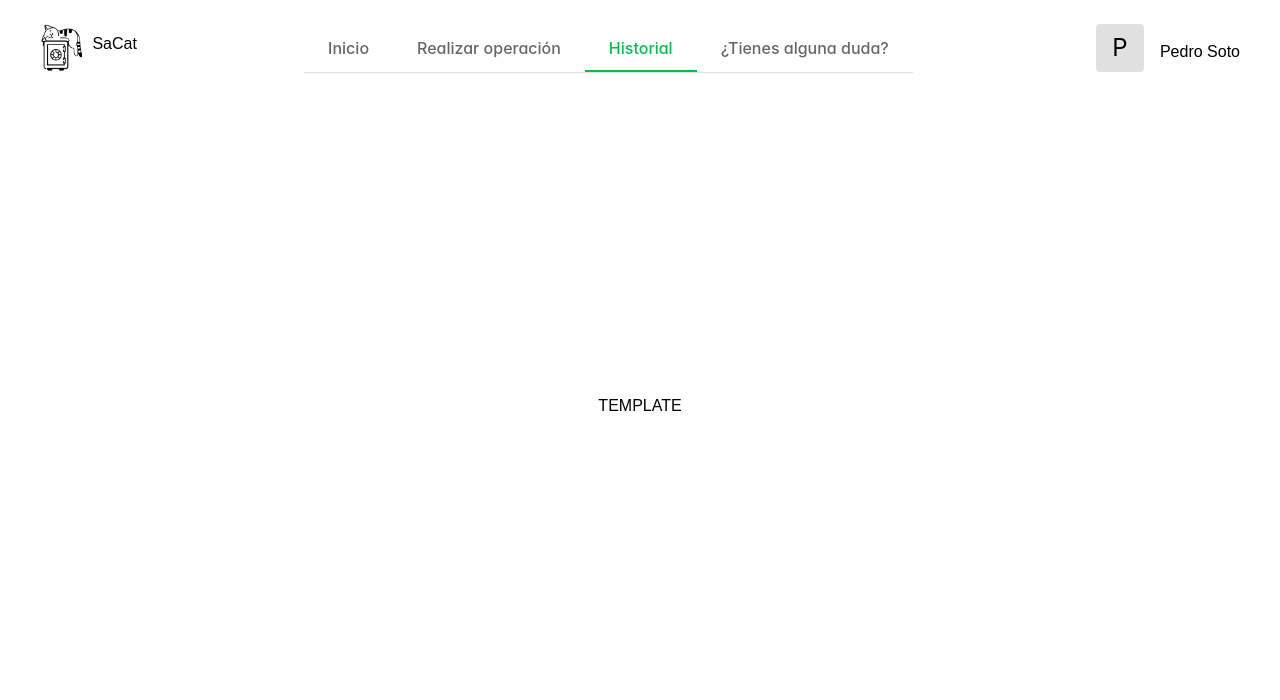
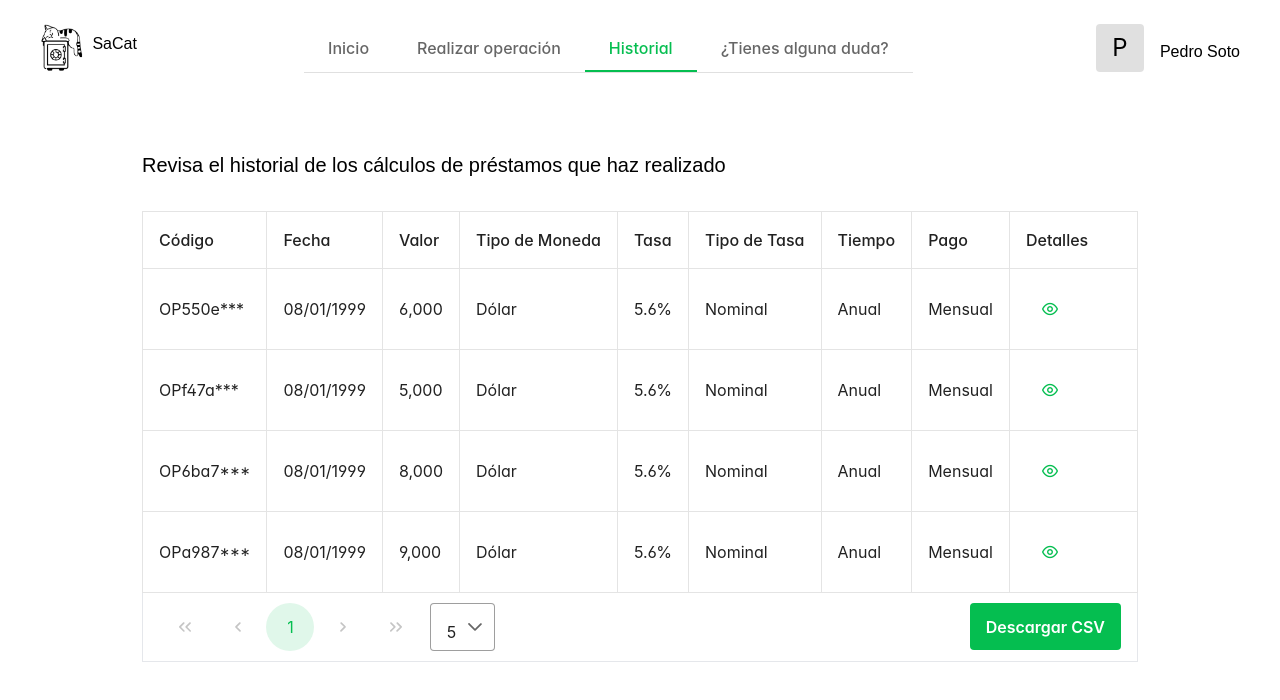
Before and after one commit to SaCat-Fintech/app-frontend, a Nuxt app: page /session/history in a window 1280 px wide. Shown: the top 700 px of the page. Built offline with nearby package versions, Linux system fonts and the light colour scheme; a web font is replaced by a local one.

Commit message:
feat: paginate and download CSV from dummy data

```diff
--- a/package.json
+++ b/package.json
@@ -21,6 +21,8 @@
   },
   "dependencies": {
     "@nuxt/image": "1.0.0-rc.3",
+    "csv-stringify": "^6.4.4",
+    "papaparse": "^5.4.1",
     "primeicons": "^6.0.1",
     "primevue": "^3.35.0",
     "vee-validate": "^3.4.15"
--- a/pages/session/history.vue
+++ b/pages/session/history.vue
@@ -4,11 +4,163 @@
       <Navbar />
     </nav>
     <div class="flex justify-center items-center h-5/6">
-      <div class="text-center flex flex-col gap-4">TEMPLATE</div>
+      <div class="text-center flex flex-col gap-4">
+        <p class="mb-4 text-left text-xl">
+          Revisa el historial de los cálculos de préstamos que haz realizado
+        </p>
+        <DataTable
+          :value="operations"
+          showGridlines
+          tableStyle="min-width: 50rem"
+          paginator
+          :rows="5"
+          :rowsPerPageOptions="[5, 10, 20, 50]"
+        >
+          <template #paginatorend>
+            <Button label="Descargar CSV" @click="exportCSV($event)" />
+          </template>
+          <Column field="id" header="Código">
+            <template #body="slotProps">
+              {{ formatCode(slotProps.data.id) }}
+            </template>
+          </Column>
+          <Column field="created_at" header="Fecha">
+            <template #body="slotProps">
+              {{ formatDate(slotProps.data.created_at) }}
+            </template>
+          </Column>
+          <Column field="vehicle_cost" header="Valor">
+            <template #body="slotProps">
+              {{ slotProps.data.vehicle_cost.toLocaleString() }}
+            </template>
+          </Column>
+          <Column field="currency" header="Tipo de Moneda">
+            <template #body="slotProps">
+              {{ slotProps.data.currency === "dollar" ? "Dólar" : "Sol" }}
+            </template>
+          </Column>
+          <Column field="rate_value" header="Tasa">
+            <template #body="slotProps">
+              {{ slotProps.data.rate_value }}%
+            </template>
+          </Column>
+          <Column field="rate_type" header="Tipo de Tasa">
+            <template #body="slotProps">
+              {{
+                slotProps.data.rate_type === "nominal" ? "Nominal" : "Efectiva"
+              }}
+            </template>
+          </Column>
+          <Column field="rate_period" header="Tiempo">
+            <template #body="slotProps">
+              {{
+                periods.find((cap) => cap.value === slotProps.data.rate_period)
+                  ?.name
+              }}
+            </template>
+          </Column>
+          <Column field="payment_frequency" header="Pago">
+            <template #body="slotProps">
+              {{
+                periods.find(
+                  (cap) => cap.value === slotProps.data.payment_frequency,
+                )?.name
+              }}
+            </template>
+          </Column>
+          <Column :exportable="false" style="min-width: 8rem" header="Detalles">
+            <template #body="slotProps">
+              <Button icon="pi pi-eye" text rounded aria-label="Details" />
+            </template>
+          </Column>
+        </DataTable>
+      </div>
     </div>
   </div>
 </template>
 
-<script setup lang="ts"></script>
+<script setup lang="ts">
+import Papa from "papaparse";
+
+const periods = [
+  { value: "anual", name: "Anual" },
+  { value: "semestral", name: "Semestral" },
+  { value: "cuatrimestral", name: "Cuatrimestral" },
+  { value: "trimestral", name: "Trimestral" },
+  { value: "bimestral", name: "Bimestral" },
+  { value: "mensual", name: "Mensual" },
+  { value: "quincenal", name: "Quincenal" },
+  { value: "daily", name: "Diario" },
+];
+
+const formatCode = (value: string) => {
+  return "OP" + value.slice(0, 4) + "***";
+};
+const formatDate = (value: string) => {
+  const date = new Date(value);
+  const day = date.getDate().toString().padStart(2, "0");
+  const month = (date.getMonth() + 1).toString().padStart(2, "0");
+  const year = date.getFullYear();
+
+  return `${day}/${month}/${year}`;
+};
+
+const operations = ref([
+  {
+    id: "550e8400-e29b-41d4-a716-446655440000",
+    created_at: "1999-01-08 04:05:06",
+    vehicle_cost: 6000.0,
+    currency: "dollar",
+    rate_value: 5.6,
+    rate_type: "nominal",
+    rate_period: "anual",
+    payment_frequency: "mensual",
+  },
+  {
+    id: "f47ac10b-58cc-4372-a567-0e02b2c3d479",
+    created_at: "1999-01-08 04:05:06",
+    vehicle_cost: 5000.0,
+    currency: "dollar",
+    rate_value: 5.6,
+    rate_type: "nominal",
+    rate_period: "anual",
+    payment_frequency: "mensual",
+  },
+  {
+    id: "6ba7b810-9dad-11d1-80b4-00c04fd430c8",
+    created_at: "1999-01-08 04:05:06",
+    vehicle_cost: 8000.0,
+    currency: "dollar",
+    rate_value: 5.6,
+    rate_type: "nominal",
+    rate_period: "anual",
+    payment_frequency: "mensual",
+  },
+  {
+    id: "a987fbc9-4bed-3078-cf07-9141ba07c9f3",
+    created_at: "1999-01-08 04:05:06",
+    vehicle_cost: 9000.0,
+    currency: "dollar",
+    rate_value: 5.6,
+    rate_type: "nominal",
+    rate_period: "anual",
+    payment_frequency: "mensual",
+  },
+]);
+
+const exportCSV = () => {
+  // Convert data to CSV format using PapaParse
+  const csvData = Papa.unparse(operations.value);
+
+  // Create a Blob containing the CSV data
+  const blob = new Blob([csvData], { type: "text/csv" });
+
+  // Create a download link and trigger a click to download the file
+  const link = document.createElement("a");
+  link.href = window.URL.createObjectURL(blob);
+  link.download = "exported_data.csv";
+  link.click();
+};
+</script>
 
 <style></style>
--- a/plugins/primevue.js
+++ b/plugins/primevue.js
@@ -12,6 +12,10 @@ import Dropdown from "primevue/dropdown";
 import Checkbox from "primevue/checkbox";
 import Textarea from "primevue/textarea";
 import Toast from "primevue/toast";
+import DataTable from "primevue/datatable";
+import Column from "primevue/column";
+import ColumnGroup from "primevue/columngroup";
+import Row from "primevue/row";
 
 export default defineNuxtPlugin((nuxtApp) => {
   nuxtApp.vueApp.use(PrimeVue, { ripple: true });
@@ -27,5 +31,9 @@ export default defineNuxtPlugin((nuxtApp) => {
   nuxtApp.vueApp.component("Checkbox", Checkbox);
   nuxtApp.vueApp.component("Textarea", Textarea);
   nuxtApp.vueApp.component("Toast", Toast);
+  nuxtApp.vueApp.component("DataTable", DataTable);
+  nuxtApp.vueApp.component("Column", Column);
+  nuxtApp.vueApp.component("ColumnGroup", ColumnGroup);
+  nuxtApp.vueApp.component("Row", Row);
   //other components that you need
 });
```
Also changed, not shown: 1 other file (tests, documents, lock files or other folders).
